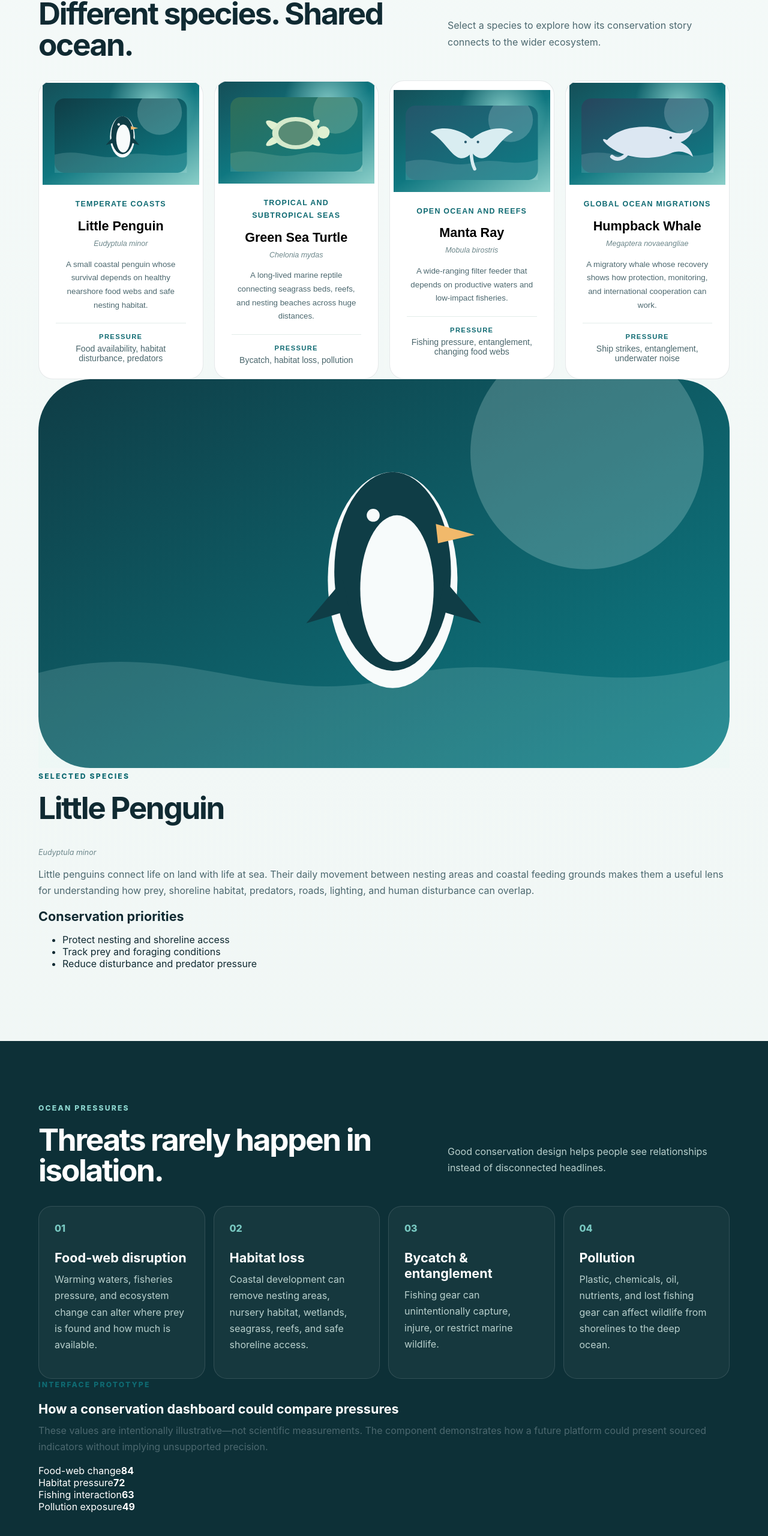
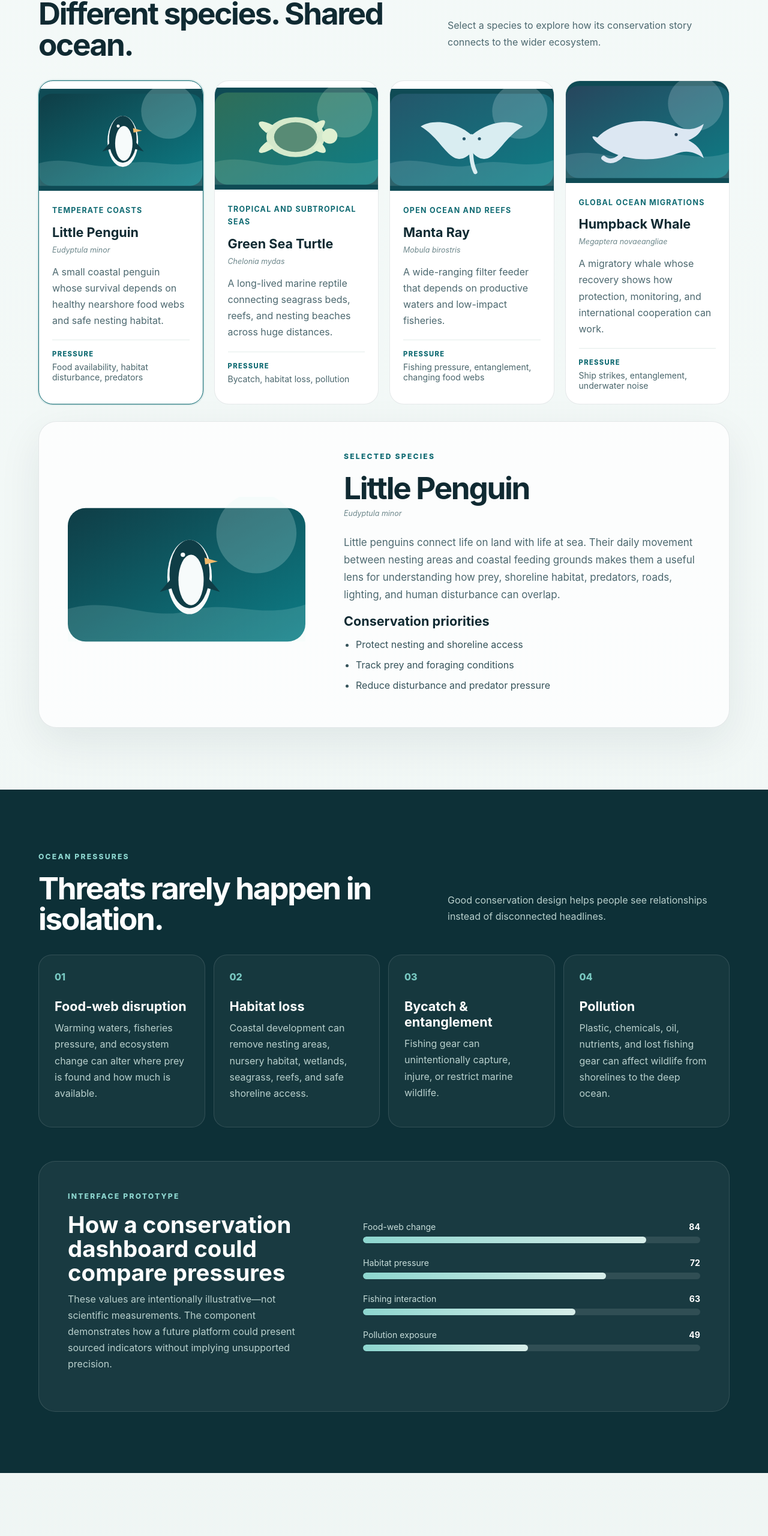
Before and after one commit to grauconejo13/marine-conservation-ui, a React (Vite) app: page / in a window 1280 px wide. Shown: the part 1580-4140 px from the top of the page at 60% size. Built offline with nearby package versions, Linux system fonts and the light colour scheme.

Commit message:
style: polish species interaction and dashboard visualization

```diff
--- a/src/styles.css
+++ b/src/styles.css
@@ -11,6 +11,7 @@ html { scroll-behavior: smooth; }
 body { margin: 0; min-width: 320px; min-height: 100vh; }
 a { color: inherit; }
 button, a { -webkit-tap-highlight-color: transparent; }
+button { font: inherit; color: inherit; }
 
 .app-shell { min-height: 100vh; background: linear-gradient(180deg, #f6fbfa 0%, #edf4f2 100%); }
 .site-header {
@@ -63,15 +64,46 @@ p { line-height: 1.7; color: #4c686f; }
 .section-heading h2 { margin-bottom: 0; }
 
 .species-grid { display: grid; grid-template-columns: repeat(4, minmax(0, 1fr)); gap: 18px; }
-.species-card { overflow: hidden; border: 1px solid rgba(16,42,50,.1); border-radius: 24px; background: #fff; }
-.species-visual { min-height: 170px; display: flex; align-items: end; padding: 20px; background: radial-gradient(circle at 70% 20%, rgba(152,217,211,.8), transparent 32%), linear-gradient(150deg, #154f58, #0f7780 50%, #8bcfc9); color: white; }
-.species-visual span { font-size: 2.3rem; font-weight: 800; opacity: .9; }
+.species-card {
+  overflow: hidden;
+  padding: 0;
+  text-align: left;
+  border: 1px solid rgba(16,42,50,.1);
+  border-radius: 24px;
+  background: #fff;
+  cursor: pointer;
+  transition: transform .2s ease, box-shadow .2s ease, border-color .2s ease;
+}
+.species-card:hover, .species-card:focus-visible { transform: translateY(-4px); box-shadow: 0 18px 44px rgba(16, 42, 50, .12); outline: none; }
+.species-card.selected { border-color: #0f6a72; box-shadow: 0 0 0 2px rgba(15,106,114,.12); }
+.species-visual { min-height: 170px; background: #0f4b55; }
+.marine-illustration { display: block; width: 100%; height: 100%; min-height: 170px; }
 .card-body { padding: 22px; }
 .meta, .scientific { font-size: .78rem; }
 .meta { text-transform: uppercase; letter-spacing: .1em; color: #0f6a72; font-weight: 750; }
 .scientific { margin-top: -4px; color: #6d878b; font-style: italic; }
 .pressure { margin-top: 18px; padding-top: 16px; border-top: 1px solid #e3ecea; font-size: .88rem; color: #4a666c; }
 .pressure span { display: block; font-size: .7rem; text-transform: uppercase; letter-spacing: .12em; font-weight: 800; color: #0f6a72; margin-bottom: 6px; }
+
+.species-detail {
+  display: grid;
+  grid-template-columns: minmax(280px, .8fr) minmax(0, 1.2fr);
+  gap: clamp(28px, 5vw, 70px);
+  align-items: center;
+  margin-top: 28px;
+  padding: clamp(24px, 4vw, 48px);
+  border: 1px solid rgba(16,42,50,.1);
+  border-radius: 30px;
+  background: rgba(255,255,255,.72);
+  box-shadow: 0 24px 70px rgba(16,42,50,.08);
+}
+.detail-art { overflow: hidden; border-radius: 24px; }
+.detail-art .marine-illustration { min-height: 260px; }
+.species-detail h2 { margin-bottom: 10px; }
+.detail-scientific { margin-bottom: 24px; }
+.detail-story { max-width: 760px; font-size: 1.06rem; }
+.species-detail ul { margin: 14px 0 0; padding-left: 20px; color: #35535a; }
+.species-detail li { margin: 10px 0; line-height: 1.5; }
 
 .dark-section { background: #0d3037; color: white; }
 .inverse p { color: #b9d0cd; }
@@ -81,6 +113,25 @@ p { line-height: 1.7; color: #4c686f; }
 .threat-grid article > span { color: #78c8c1; font-weight: 800; }
 .threat-grid h3 { margin-top: 26px; }
 .threat-grid p { color: #b9d0cd; }
+
+.viz-panel {
+  display: grid;
+  grid-template-columns: minmax(0, .85fr) minmax(320px, 1.15fr);
+  gap: clamp(30px, 6vw, 80px);
+  margin-top: 56px;
+  padding: clamp(26px, 4vw, 48px);
+  border: 1px solid rgba(255,255,255,.12);
+  border-radius: 28px;
+  background: rgba(255,255,255,.05);
+}
+.viz-copy .eyebrow { color: #8dd6cf; }
+.viz-copy h3 { font-size: clamp(1.8rem, 3vw, 3rem); line-height: 1.05; }
+.viz-copy p { color: #b9d0cd; }
+.bar-chart { display: grid; gap: 24px; align-content: center; }
+.bar-label { display: flex; justify-content: space-between; gap: 16px; margin-bottom: 8px; font-size: .88rem; color: #c7ddda; }
+.bar-label strong { color: white; }
+.bar-track { overflow: hidden; height: 11px; border-radius: 999px; background: rgba(255,255,255,.10); }
+.bar-track span { display: block; height: 100%; border-radius: inherit; background: linear-gradient(90deg, #8dd6cf, #d7ede9); }
 
 .response-list { display: grid; gap: 12px; }
 .response-list article { display: grid; grid-template-columns: 90px 1fr; gap: 18px; padding: 24px 0; border-top: 1px solid #cddbd8; }
@@ -93,7 +144,7 @@ p { line-height: 1.7; color: #4c686f; }
 footer { display: flex; justify-content: space-between; gap: 16px; padding: 28px clamp(20px, 5vw, 80px); background: #09262c; color: #b7ceca; font-size: .86rem; }
 
 @media (max-width: 980px) {
-  .hero, .intro-grid { grid-template-columns: 1fr; }
+  .hero, .intro-grid, .species-detail, .viz-panel { grid-template-columns: 1fr; }
   .hero { min-height: auto; }
   .species-grid, .threat-grid { grid-template-columns: repeat(2, minmax(0, 1fr)); }
   .section-heading { align-items: start; flex-direction: column; }
@@ -111,4 +162,5 @@ footer { display: flex; justify-content: space-between; gap: 16px; padding: 28px
 
 @media (prefers-reduced-motion: reduce) {
   html { scroll-behavior: auto; }
+  .species-card { transition: none; }
 }
```
